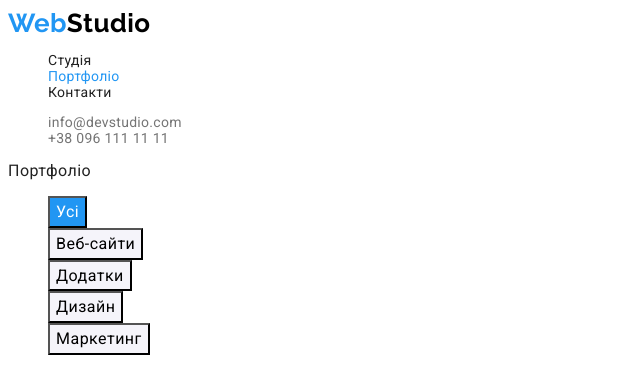
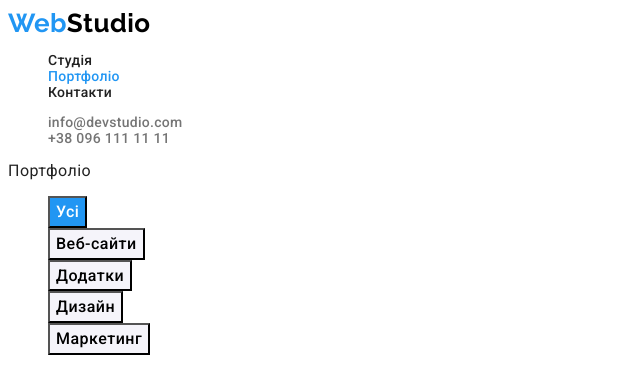
Before and after one commit to Burmikk/goit-markup-hw-02, a plain HTML site: page portfolio.html in a window 1280 px wide. Shown: the top 369 px of the page, without its empty margins (0-640 px from the left). Drawn offline with Linux system fonts and the light colour scheme; files whose address does not match are found by name.

Commit message:
Creates markup

```diff
--- a/portfolio.html
+++ b/portfolio.html
@@ -9,7 +9,7 @@
      <link rel="preconnect" href="https://fonts.googleapis.com" />
     <link rel="preconnect" href="https://fonts.gstatic.com" crossorigin />
     <link
-      href="https://fonts.googleapis.com/css2?family=Raleway:wght@700&family=Roboto:ital,wght@0,400;0,700;0,900;1,500&display=swap"
+      href="https://fonts.googleapis.com/css2?family=Raleway:wght@700&family=Roboto:wght@400;500;700;900&display=swap"
       rel="stylesheet"
     />
 
```
Also changed, not shown: index.html (+2 -6 lines).
